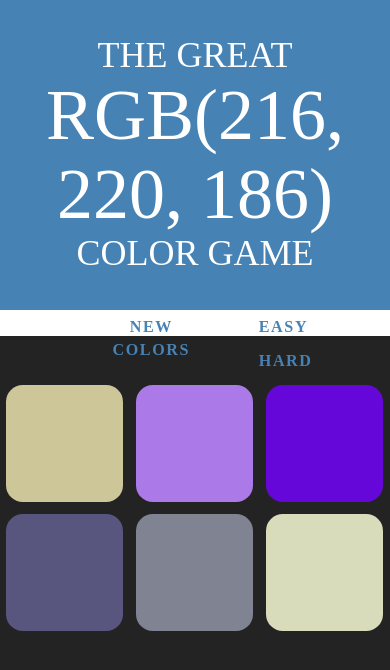
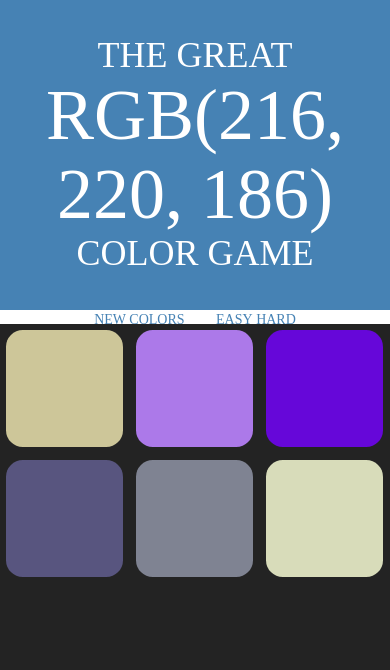
Before and after one commit to khalildh/colorGame, a plain HTML site: page index.html in a window 390 px wide. Drawn offline with nearby package versions, Linux system fonts and the light colour scheme.

Commit message:
Fixed a few bugs, made it more responsive

```diff
--- a/app.js
+++ b/app.js
@@ -9,6 +9,7 @@ console.log(h1)
 
 var hard = true;
 var easy = false;
+var gameOver = false;
 var winner = "";
 
 buttons[0].addEventListener("click", function() {
@@ -26,18 +27,26 @@ for (var i = squares.length - 1; i >= 0; i--) {
 			console.log(this.getAttribute("style"));
 
 			this.style.backgroundColor = "rgb(35, 35, 35)";
+
 			if (this.style.backgroundColor === "rgb(35, 35, 35)" && youWon.innerHTML !== "You Won.") {
 				youWon.innerHTML = "Try Again.";
+				if (gameOver === false) {
+					this.classList.add("visibility");
+					console.log(gameOver);
+				}
 			}
 		} else {
 			// h1 to color of this;
 			for (var j = squares.length - 1; j >= 0; j--) {
 				console.log("yeah")
-				squares[j].style.backgroundColor =  "rgb(35, 35, 35)";
+				squares[j].style.backgroundColor =  winner;
+				squares[j].classList.remove("visibility");
 			}
 			this.style.backgroundColor = winner;
 			h1.style.backgroundColor = winner;
 			youWon.innerHTML = "You Won.";
+			gameOver = true;
+			console.log(gameOver);
 		}
 	});
 }
--- a/index.html
+++ b/index.html
@@ -17,20 +17,17 @@
 		COLOR GAME
 	</h1>
 	<div class="menu-bar">
-		<div class="align-center row">
-			<div class="col-xs-3">
-				<button class="button hover">NEW COLORS</button>
-			</div>
-			<div class="col-xs-6 center-text">
-	  			<span class="youWon">Hello</span>
-			</div>
-			<div class="col-xs-3" class="EasyHard">
-				<button class="button hover">EASY </button>
+		<button class="button">NEW COLORS</button>
+		<span class="youWon">Hello</span>
+		<button class="button">EASY </button>
+		<button class="button">HARD</button>
+	</div>
 
-				<button class="button hover">HARD</button>
-			</div>
-		</div>
-	</div>
+
+
+
+
+
 
 	<div class="container-of-squares">
 
--- a/style.css
+++ b/style.css
@@ -16,19 +16,11 @@ h1 {
 button {
 	border: none;
 	background: none;
-	letter-spacing: .1em;
 	color: steelblue;
-	font-size: 1.15em;
 	outline: none;
-	transition: all 0.3s;
-	-webkit-transition:  all 0.3s;
-	-moz-transition: all 0.3s;
-	font-weight: bold;
 	/*width: 121px;*/
-	box-sizing: content-box;
 	padding: 0px;
-	padding-top: .4em;
-	padding-bottom: .3em;
+	height: inherit;
 }
 
  .squares {
@@ -55,8 +47,10 @@ button {
 
 
 .menu-bar {
-	height: 1.9em;
+	height: 1em;
+	padding-bottom: 1em;
 	background-color: white;
+	text-align: center;
 }
 
 .twoEM {
@@ -80,7 +74,18 @@ button {
 }
 
 
-.hover:hover {
+button:hover {
 	background-color: steelblue;
 	color: white;
+	transition: all 0.3s;
+	-webkit-transition:  all 0.3s;
+	-moz-transition: all 0.3s;
 }
+
+.youWon {
+	padding: 0px 1em 0px 1em;
+}
+
+.visibility {
+	visibility: hidden;
+}
```
